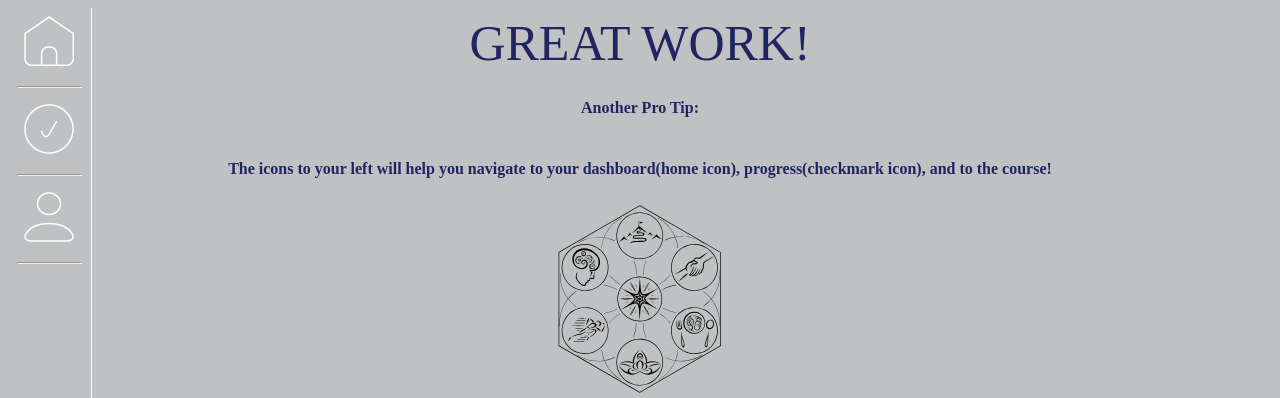
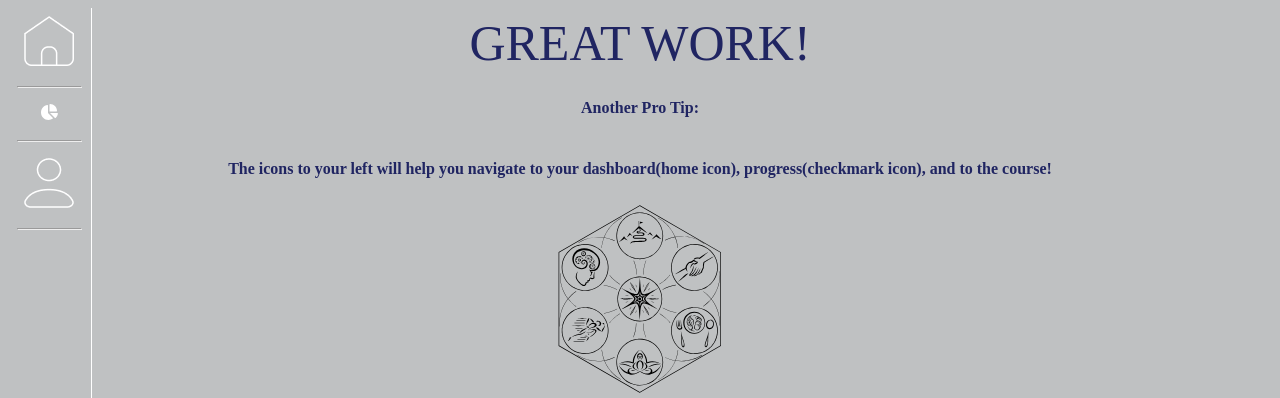
Before and after one commit to justinbather/lazarus-method, a Django app: page /accounts/walkthrough/progress in a window 1280 px wide. Shown: the top 398 px of the page. Run offline with Django 4.2, Linux system fonts and the light colour scheme; the visitor is signed in with stand-in values (Sample User, id 1); parts of the project's set-up code (start-up, migrations or seed data) failed here and were passed over; some web fonts are replaced.

Commit message:
navbar changes

```diff
--- a/accounts/templates/navbar.html
+++ b/accounts/templates/navbar.html
@@ -8,7 +8,7 @@
             <ul>
                 <li><a href="../home" style="justify-content: center;"><img src="../static/images/HomeIcon.png" /></a></li>
                 <hr>
-                <li><a href="../progress"><img src="../static/images/progressicon.png" /></a></li>
+                <li><a href="../progress"><svg xmlns="http://www.w3.org/2000/svg" height="1em" viewBox="0 0 576 512"><!--! Font Awesome Free 6.4.0 by @fontawesome - https://fontawesome.com License - https://fontawesome.com/license (Commercial License) Copyright 2023 Fonticons, Inc. --><style>svg{fill:#ffffff}</style><path d="M304 240V16.6c0-9 7-16.6 16-16.6C443.7 0 544 100.3 544 224c0 9-7.6 16-16.6 16H304zM32 272C32 150.7 122.1 50.3 239 34.3c9.2-1.3 17 6.1 17 15.4V288L412.5 444.5c6.7 6.7 6.2 17.7-1.5 23.1C371.8 495.6 323.8 512 272 512C139.5 512 32 404.6 32 272zm526.4 16c9.3 0 16.6 7.8 15.4 17c-7.7 55.9-34.6 105.6-73.9 142.3c-6 5.6-15.4 5.2-21.2-.7L320 288H558.4z"/></svg></a></li>
                 <hr>
                 <li><a href=""><img src="../static/images/ProfileIcon.png" /></a></li>
                 <hr>
```
